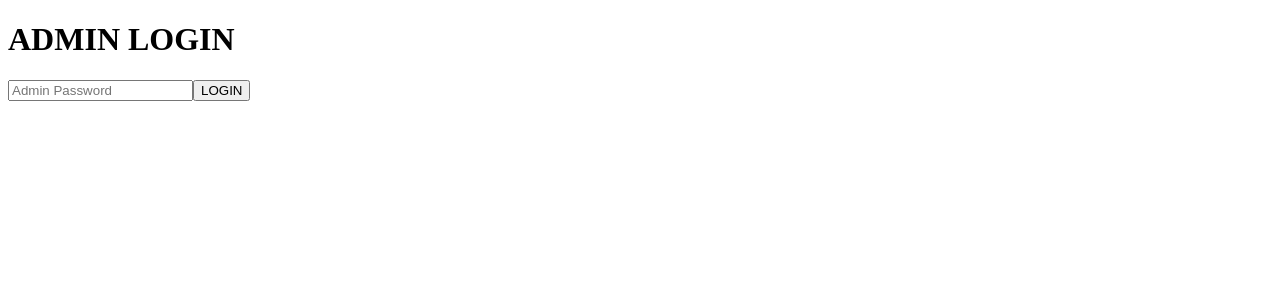
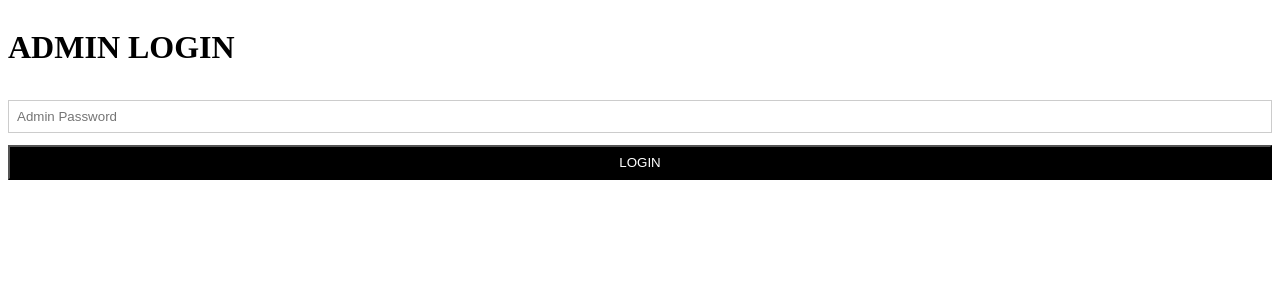
Before and after one commit to wonderwall-web/Wonderwal-video-app, a Next.js app: page /admin in a window 1280 px wide. Shown: the top 300 px of the page. Built offline with nearby package versions, Linux system fonts and the light colour scheme.

Commit message:
force admin hardcode login

```diff
--- a/app/admin/page.tsx
+++ b/app/admin/page.tsx
@@ -3,39 +3,35 @@
 import { useState } from "react"
 
 export default function AdminPage() {
-  const [pass, setPass] = useState("")
-  const [error, setError] = useState("")
-  const [ok, setOk] = useState(false)
+  const [password, setPassword] = useState("")
+  const [logged, setLogged] = useState(false)
 
-  const login = async () => {
-    setError("")
-    const res = await fetch("/api/admin/login", {
-      method: "POST",
-      headers: { "Content-Type": "application/json" },
-      body: JSON.stringify({ password: pass })
-    })
-
-    const data = await res.json()
-    if (data.ok) setOk(true)
-    else setError("PASSWORD SALAH")
+  const login = () => {
+    if (password === "rahasia_admin_123") {
+      setLogged(true)
+    } else {
+      alert("PASSWORD SALAH")
+    }
   }
 
-  if (!ok) {
+  if (!logged) {
     return (
       <main className="min-h-screen flex items-center justify-center">
-        <div className="flex flex-col gap-3">
-          <h1 className="text-xl font-bold">ADMIN LOGIN</h1>
+        <div style={{ display: "flex", flexDirection: "column", gap: 12 }}>
+          <h1><b>ADMIN LOGIN</b></h1>
           <input
             type="password"
-            className="border p-2"
             placeholder="Admin Password"
-            value={pass}
-            onChange={(e) => setPass(e.target.value)}
+            value={password}
+            onChange={(e) => setPassword(e.target.value)}
+            style={{ padding: 8, border: "1px solid #ccc" }}
           />
-          <button className="bg-black text-white p-2" onClick={login}>
+          <button
+            onClick={login}
+            style={{ padding: 8, background: "black", color: "white" }}
+          >
             LOGIN
           </button>
-          {error && <p className="text-red-500">{error}</p>}
         </div>
       </main>
     )
@@ -43,9 +39,10 @@ export default function AdminPage() {
 
   return (
     <main className="min-h-screen p-10">
-      <h1 className="text-2xl font-bold">ADMIN PANEL</h1>
-      <p>ADMIN LOCK AKTIF ✅</p>
-      <p>AUTO-JUAL AKTIF ✅</p>
+      <h1><b>ADMIN PANEL</b></h1>
+      <p>✔ Admin Login OK</p>
+      <p>✔ Webhook Lynk OK</p>
+      <p>✔ Auto License OK</p>
     </main>
   )
 }
```
